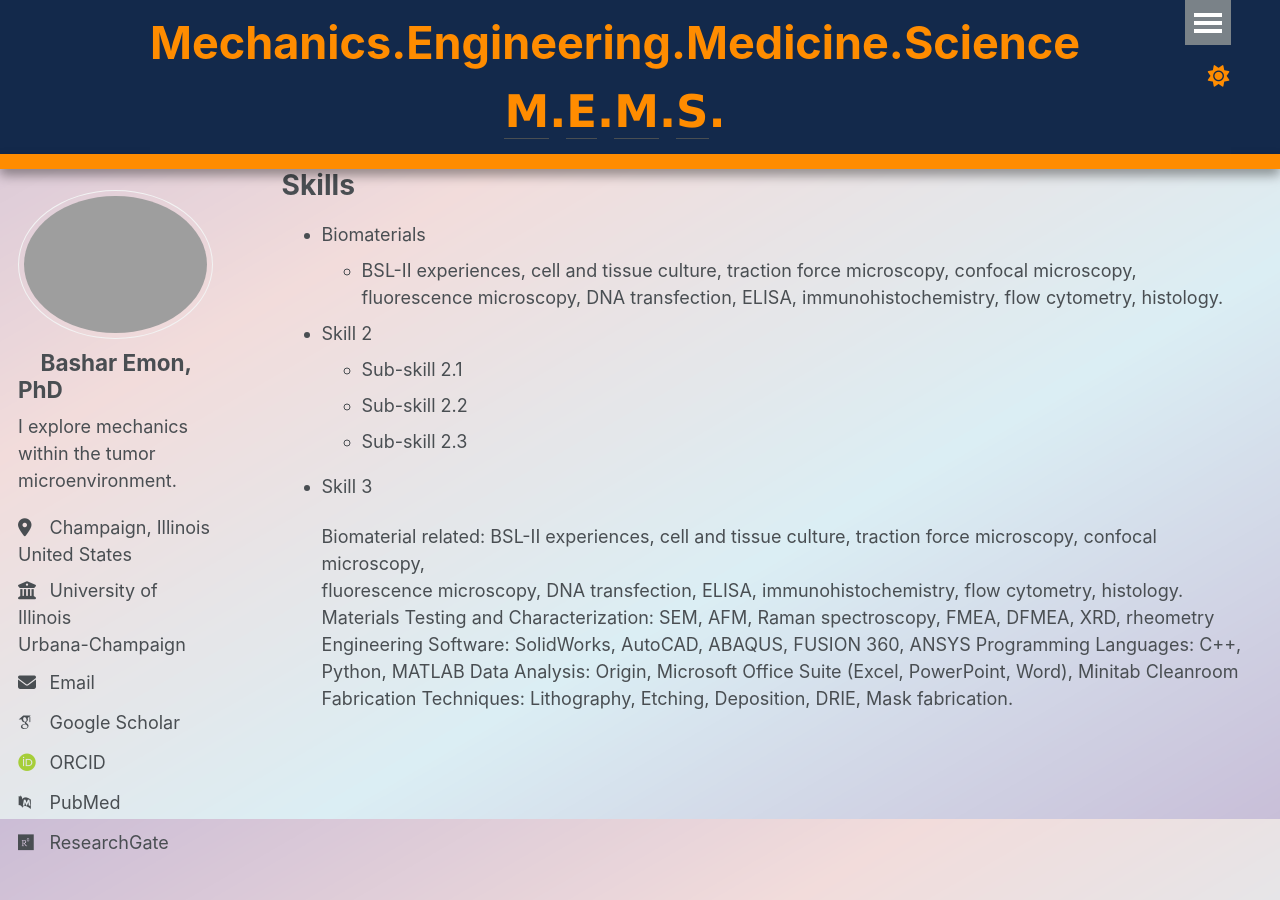
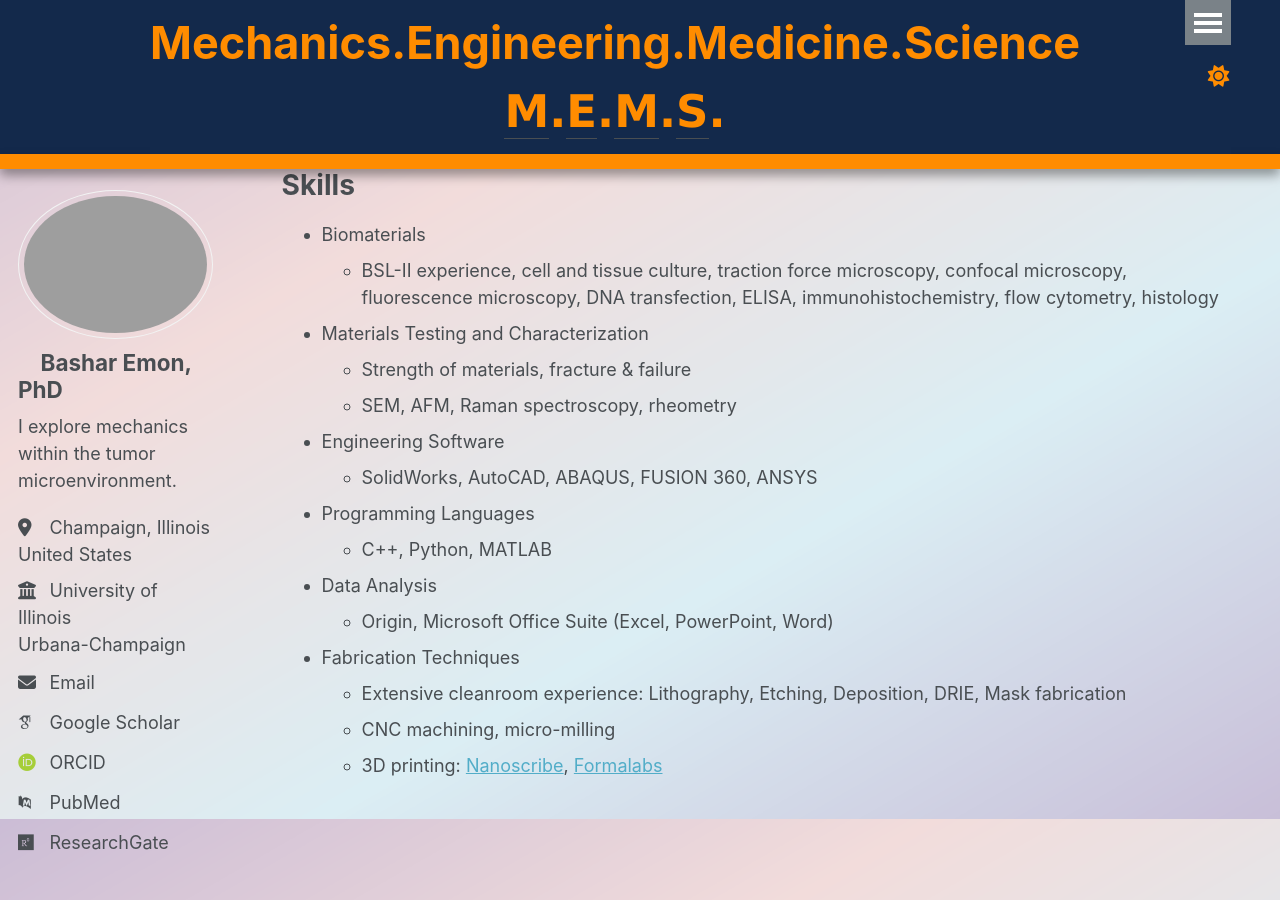
Before and after one commit to BasharEmon/BasharEmon.github.io, a Jekyll site: the page built from _pages/cv.md, in a window 1280 px wide and 900 px high, scrolled down 6381 px. Built offline with Jekyll 4.4.1, drawn with Linux system fonts in a browser that asks for light colours; some web fonts are replaced.

Commit message:
Update cv.md

```diff
--- a/_pages/cv.md
+++ b/_pages/cv.md
@@ -65,18 +65,18 @@ Service and leadership
 Skills
 ======
 * Biomaterials
-  * BSL-II experiences, cell and tissue culture, traction force microscopy, confocal microscopy,
-fluorescence microscopy, DNA transfection, ELISA, immunohistochemistry, flow cytometry, histology.
-* Skill 2
-  * Sub-skill 2.1
-  * Sub-skill 2.2
-  * Sub-skill 2.3
-* Skill 3
-
-  Biomaterial related: BSL-II experiences, cell and tissue culture, traction force microscopy, confocal microscopy,
-fluorescence microscopy, DNA transfection, ELISA, immunohistochemistry, flow cytometry, histology.
-Materials Testing and Characterization: SEM, AFM, Raman spectroscopy, FMEA, DFMEA, XRD, rheometry
-Engineering Software: SolidWorks, AutoCAD, ABAQUS, FUSION 360, ANSYS
-Programming Languages: C++, Python, MATLAB
-Data Analysis: Origin, Microsoft Office Suite (Excel, PowerPoint, Word), Minitab
-Cleanroom Fabrication Techniques:  Lithography, Etching, Deposition, DRIE, Mask fabrication.
+  * BSL-II experience, cell and tissue culture, traction force microscopy, confocal microscopy,
+  fluorescence microscopy, DNA transfection, ELISA, immunohistochemistry, flow cytometry, histology
+* Materials Testing and Characterization
+  * Strength of materials, fracture & failure
+  * SEM, AFM, Raman spectroscopy, rheometry
+* Engineering Software
+  * SolidWorks, AutoCAD, ABAQUS, FUSION 360, ANSYS
+* Programming Languages
+  * C++, Python, MATLAB
+* Data Analysis
+  * Origin, Microsoft Office Suite (Excel, PowerPoint, Word)
+* Fabrication Techniques
+  * Extensive cleanroom experience: Lithography, Etching, Deposition, DRIE, Mask fabrication
+  * CNC machining, micro-milling
+  * 3D printing: [Nanoscribe](https://www.nanoscribe.com/en/products/photonic-professional-gt2/), [Formalabs](https://formlabs.com/3d-printers/professional/?msclkid=9fc11dfaf6561cb2185f75da1ecc9bf5&utm_source=bing&utm_medium=cpc&utm_campaign=NA.US.B.Brand%20-%20Core&utm_term=formlabs&utm_content=Brand%20Core&&utm_source=bing&utm_medium=paid-brand&utm_campaign=NA.US.B.Brand-Core&utm_term=formlabs&utm_content=Brand_Core&utm_device=c&_bt=&_bk=formlabs&_bm=e&_bn=o&_bg=1296325353131089&msclkid=9fc11dfaf6561cb2185f75da1ecc9bf5)
```
